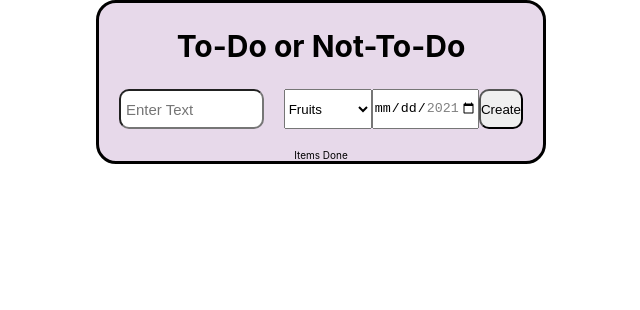
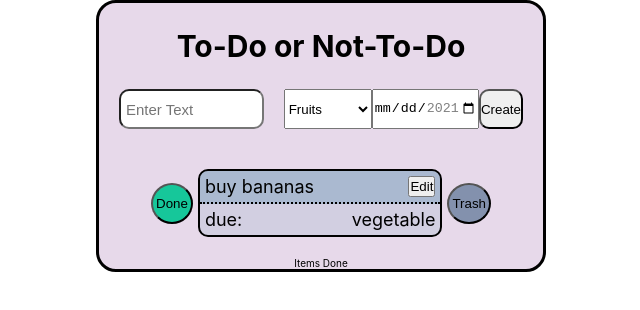
Before and after one commit to Joshchae/todolist03, a React (Create React App) app: page / in a window 1280 px wide. Shown: the top 310 px of the page, without its empty margins (319-959 px from the left). Built offline with nearby package versions, Linux system fonts and the light colour scheme.

Commit message:
Fixes Category Change

```diff
--- a/src/App.js
+++ b/src/App.js
@@ -10,14 +10,14 @@ function App() {
       id: uuid(), // this fucntion will create a unique id for every item, making it easy to select
       task: 'buy bananas',
       done: false,
-      category: 'shopping',
+      category: 'vegetable',
       memo: 'chiquitas'
     },
     {
       id: uuid(),
       task: 'clean kitchen',
       done: true,
-      category: 'home',
+      category: 'fruits',
       memo: 'use dirty towels'
     }
 
--- a/src/components/Input/Input.js
+++ b/src/components/Input/Input.js
@@ -21,10 +21,10 @@ function Input({action, changeCategory}) {
     return (
         <div className="input">
             <input className="input__textfield" type="text" placeholder="Enter Text" ref={inputItem} />
-            <select onSelect={onCategoryChange} className="different-category" ref={category}>
-                    <option onSelect={onCategoryChange} value="fruits">Fruits</option>
-                    <option onSelect={onCategoryChange} value="kitchen">Kitchen</option>
-                    <option onSelect={onCategoryChange} value="vegetable">Vegetables</option>
+            <select onChange={onCategoryChange} className="different-category" ref={category}>
+                    <option value="fruits">Fruits</option>
+                    <option value="kitchen">Kitchen</option>
+                    <option value="vegetable">Vegetables</option>
             </select>
             <input type="date" ref={dateItem} id="start" name="trip-start"
 
```
